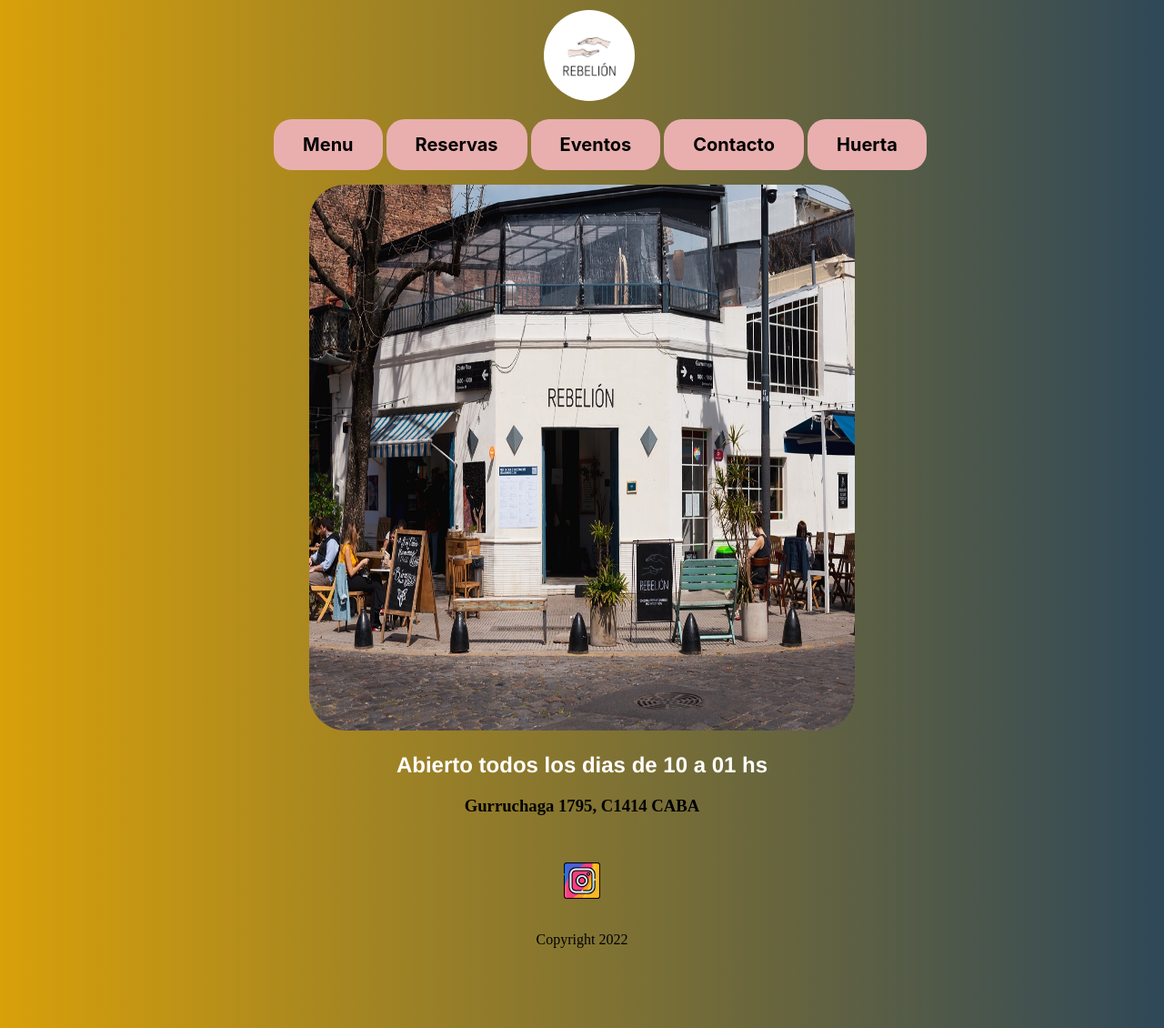
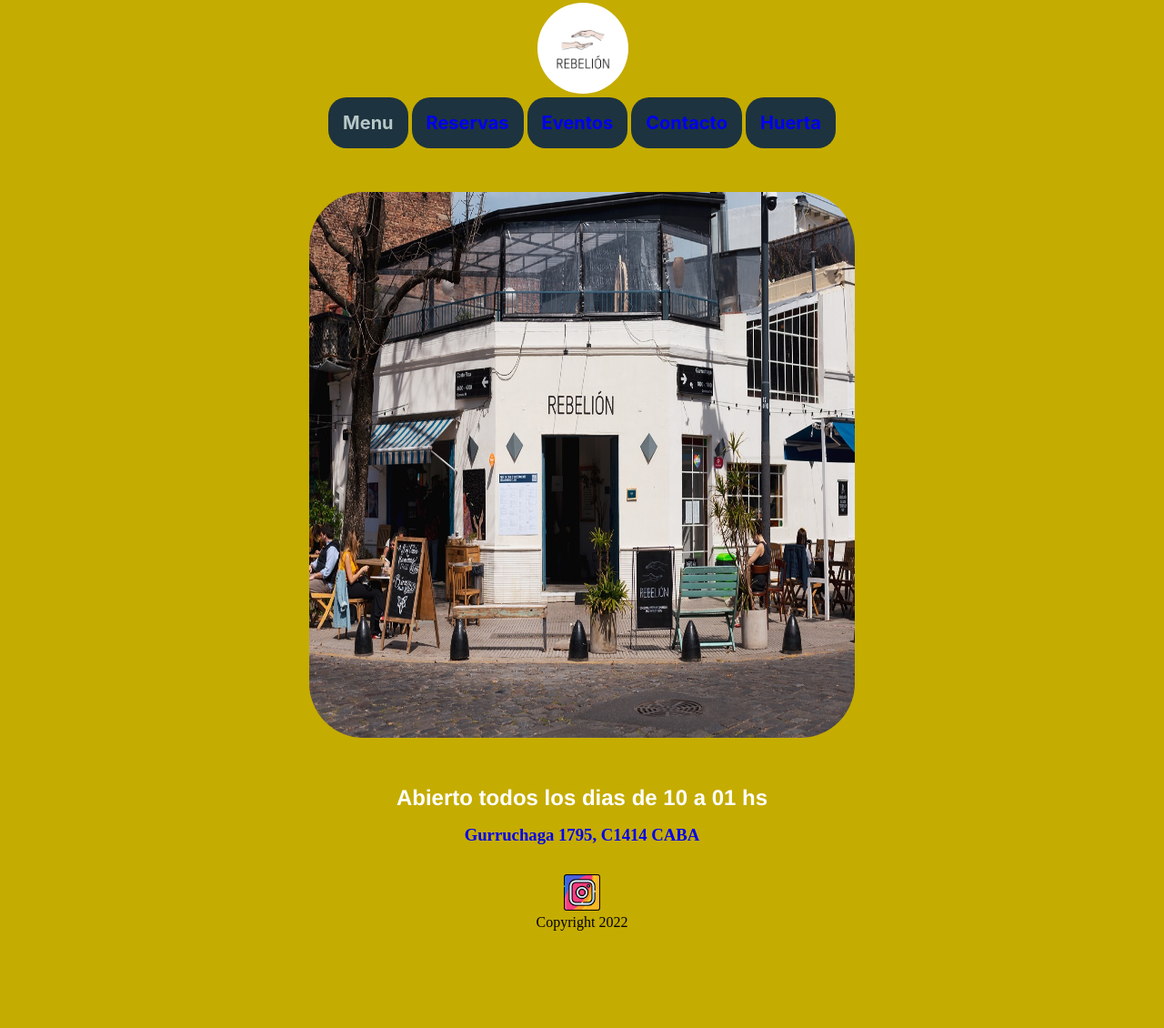
Before and after one commit to Damcarrizo/proyecto_final, a plain HTML site: page index.html in a window 1280 px wide. Shown: the part 45-1175 px from the top of the page at 91% size. After the commit the page ends 1148 px from the top, so only its background shows below. Drawn offline with Linux system fonts and the light colour scheme.

Commit message:
animaciones y arreglos index

```diff
--- a/assets/estilos/style.css
+++ b/assets/estilos/style.css
@@ -1,20 +1,43 @@
+*{
+    margin: 0;
+    padding: 0;
+    box-sizing: border-box;
+    text-decoration: none;
+}
+
+
+
 .rounded {border-radius: 50px;
 margin-left: 1.4%;}
 
-.foto__portada {border-radius: 40px;
+.imagen__portada__div{
+    padding: 3rem
+}
+
+.foto__portada {border-radius: 60px;
+}
+
+.header{
+    display: flex;
+    flex-direction: column;
+    align-items: center;
+}
+.nav {display: flex;
+    flex-direction: row;
+    justify-content: right;
+    align-items: center;
 }
 
 nav ul li {display: inline-block;
-    background: #E9AFAF;
-    color: rgb(0, 0, 0);
-        padding: 1rem 2rem ;
+    background: #1D333F;
+    color: #B8C7C7;
+    padding: 1rem ;
         font-family:-apple-system, BlinkMacSystemFont, 'Segoe UI', Roboto, Oxygen, Ubuntu, Cantarell, 'Open Sans', 'Helvetica Neue', sans-serif;
         font-size: 20px;
         font-weight: bold;
         border-radius: 20px;
     }
-a {text-decoration: none;
-color: black;}
+
 nav ul li:hover {
     background: #fff;
 }
@@ -24,16 +47,19 @@
 
 .menu__item:hover .submenu{display: block;}
 
-body{ background-image: linear-gradient(to left, #2F4858,#D8A00A);
+body{
+    background: #C5AC00;
         padding: 3rem;
     text-align: center;
 
 
 }
-main h1 { color: #ffff;
-font-size: 50px;
- font-family:'Franklin Gothic Medium', 'Arial Narrow', Arial, sans-serif;}
- .hora__index { color: #fff;
+main h1 { color: #FFFFFF;
+        text-shadow: 1px 3px 0 #969696, 1px 13px 5px #1D333F;
+        font-size: 50px;
+        font-family:'Franklin Gothic Medium', 'Arial Narrow', Arial, sans-serif;}
+
+    .hora__index { color: #fff;
     font-family:'Franklin Gothic Medium', 'Arial Narrow', Arial, sans-serif;
  }
 
@@ -45,13 +71,31 @@
 #comensales{font-size: 20px;}
 #tel { font-size: 20px;}
 
-footer {padding-bottom: 2rem;
-display: flex;
+.direccion {margin-top: 1rem;
+
+
+}
+
+footer {padding: 2rem;
+    display: flex;
 flex-direction: column;
 align-content:center;
 justify-content: end;
 }
 
-.logo__instagram {padding: 2rem;}
+.logo__instagram {width: fit-content;
+    align-self: center;
+}
 
-div img {border-radius: 30px;}
+.menu__ambos {
+    width: 23vw;
+    height: 43vw;
+    border-radius: 2rem;
+    transition: width 2s, height 2s;
+
+}
+
+.menu__ambos:hover {
+    width: 30vw;
+    height: 50vw;
+}
--- a/index.html
+++ b/index.html
@@ -10,8 +10,8 @@
   <link rel="stylesheet" href="./assets/estilos/style.css">
 </head>
 <body>
-<header> <a href= "./index.html" > <img src= "./assets/Img/logo_rebelion.jpg" alt="Logo Rebelion" width="100" height="100" class="rounded"> </a>
-<nav>
+<header class="header"> <a href= "./index.html" > <img src= "./assets/Img/logo_rebelion.jpg" alt="Logo Rebelion" width="100" height="100" class="rounded"> </a>
+<nav class="nav">
   <ul>
     <li class="menu__item"><a class="menu__link">Menu</a>
     <ul class="submenu">
@@ -27,13 +27,13 @@
 </nav>
 </header>
 <main>
-  <div>
+  <div class="imagen__portada__div">
     <img src="./assets/Img/portada.jpg" alt="foto portada" width="600" height="600" class="foto__portada">
   </div>
   <h2 class="hora__index"> Abierto todos los dias de 10 a 01 hs </h2>
-  <h3> <a href= "https://www.google.com/maps/place/Rebeli%C3%B3n/@-34.5882023,-58.4272227,17z/data=!3m1!4b1!4m5!3m4!1s0x95bcb5e92b712fb3:0x6e0782597e94b379!8m2!3d-34.5882023!4d-58.4272227" target="_blank">Gurruchaga 1795, C1414 CABA </a></h3>
+  <h3 class="direccion"> <a href= "https://www.google.com/maps/place/Rebeli%C3%B3n/@-34.5882023,-58.4272227,17z/data=!3m1!4b1!4m5!3m4!1s0x95bcb5e92b712fb3:0x6e0782597e94b379!8m2!3d-34.5882023!4d-58.4272227" target="_blank">Gurruchaga 1795, C1414 CABA </class=a></h3>
 
 </main>
-  <footer><a href="https://www.instagram.com/rebelion_ba/"> <img src="assets/Img/instagram.png" alt="Link_Instagram" width="40" height="40" class="logo__instagram"> </a>Copyright 2022</footer>
+  <footer><a href="https://www.instagram.com/rebelion_ba/" class="logo__instagram"> <img src="assets/Img/instagram.png" alt="Link_Instagram" width="40" height="40"> </a><p>Copyright 2022</p></footer>
 </body>
 </html>
```
Also changed, not shown: assets/Pages/menudia.html (+10 -6 lines), assets/Pages/menunoche.html (+10 -6 lines).
